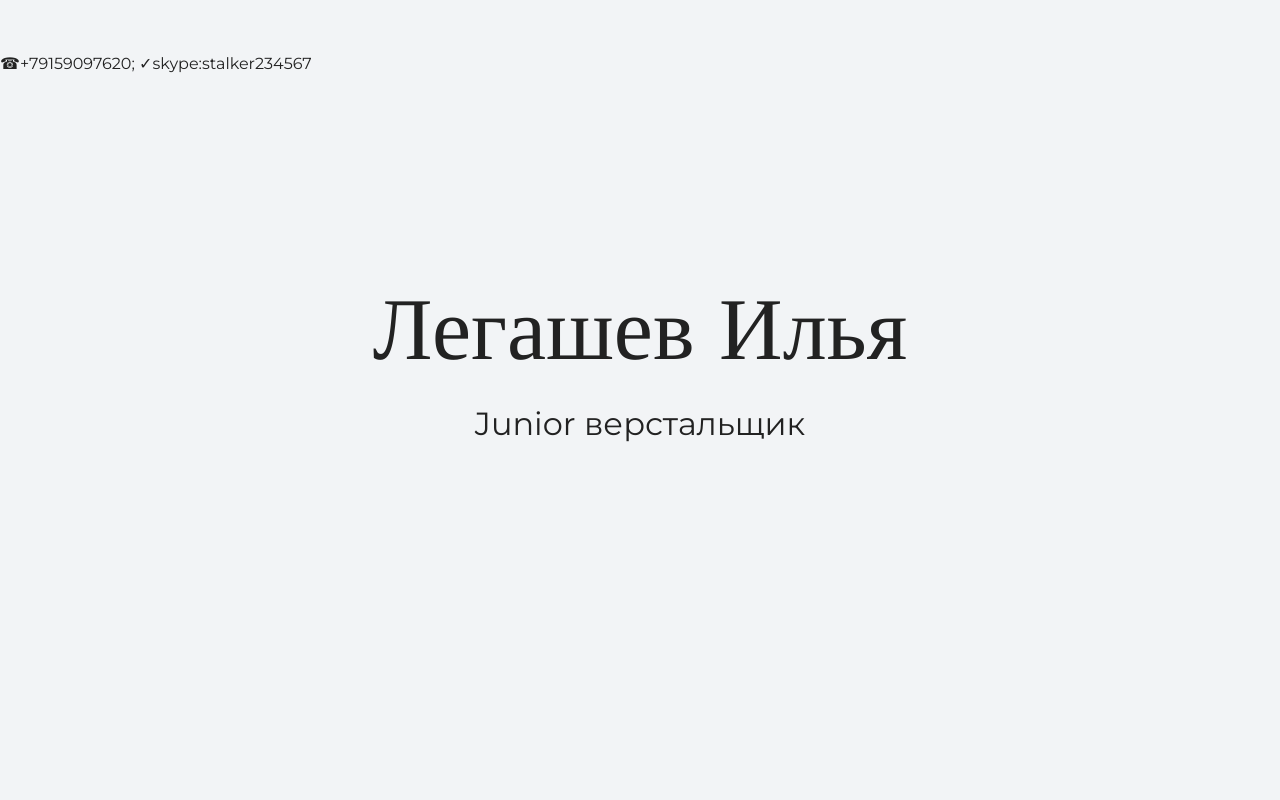
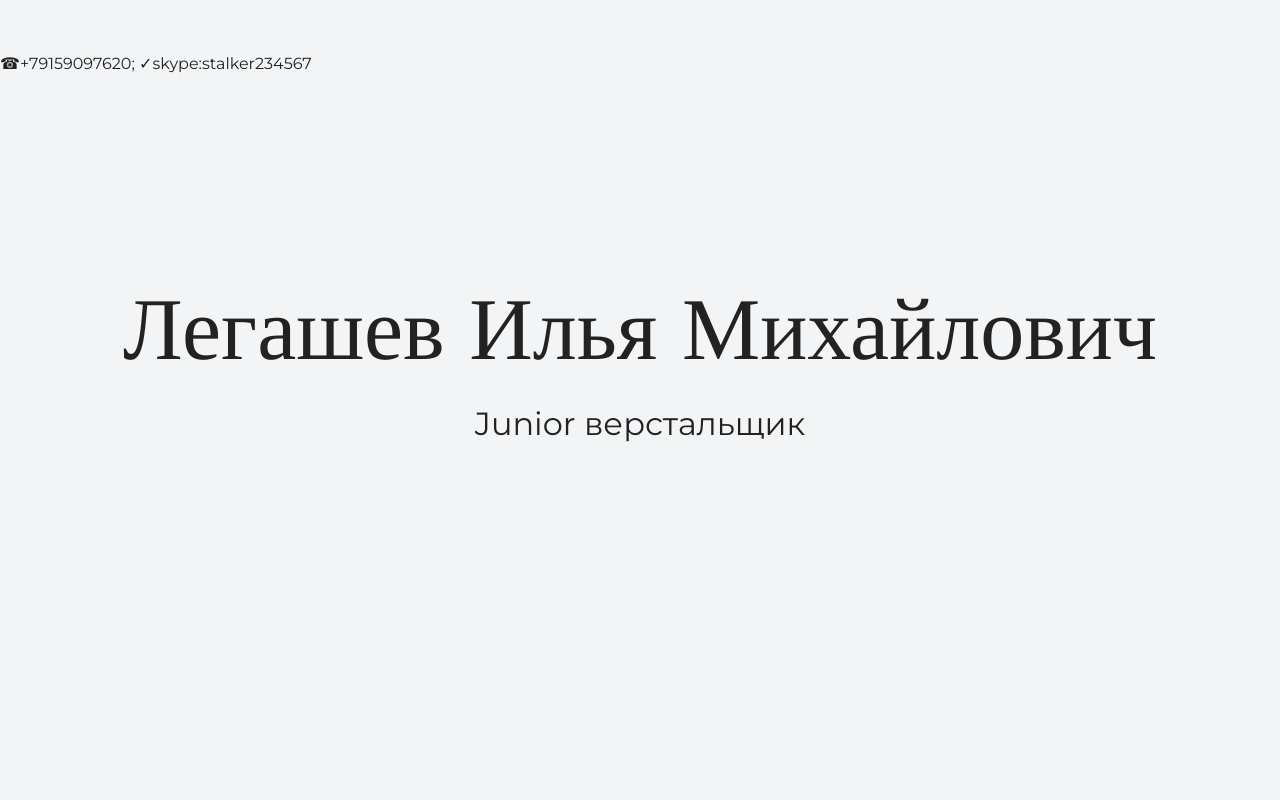
Before and after one commit to ily3811/my-site, a plain HTML site: page portfolio-step-1/index.html in a window 1280 px wide. Shown: the top 800 px of the page. Drawn offline with nearby package versions, Linux system fonts and the light colour scheme.

Commit message:
меняет текст на главной странице

```diff
--- a/portfolio-step-1/index.html
+++ b/portfolio-step-1/index.html
@@ -14,7 +14,7 @@
 
     <section class="hero-image">
       <div class="container">
-        <h1 class="heading">Легашев Илья</h1>
+        <h1 class="heading">Легашев Илья Михайлович</h1>
       <p>Junior верстальщик</p>
       </div>
     </section>
```
